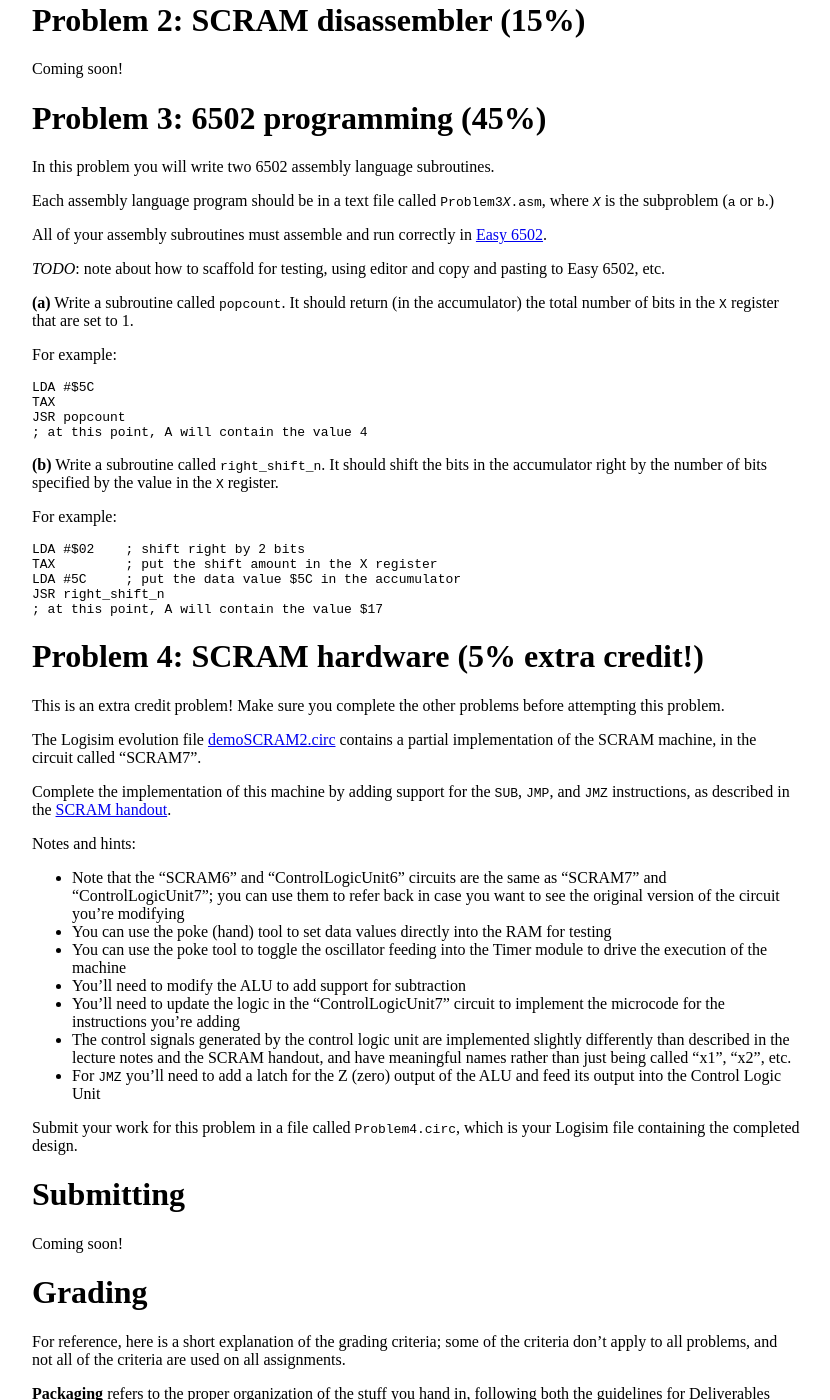
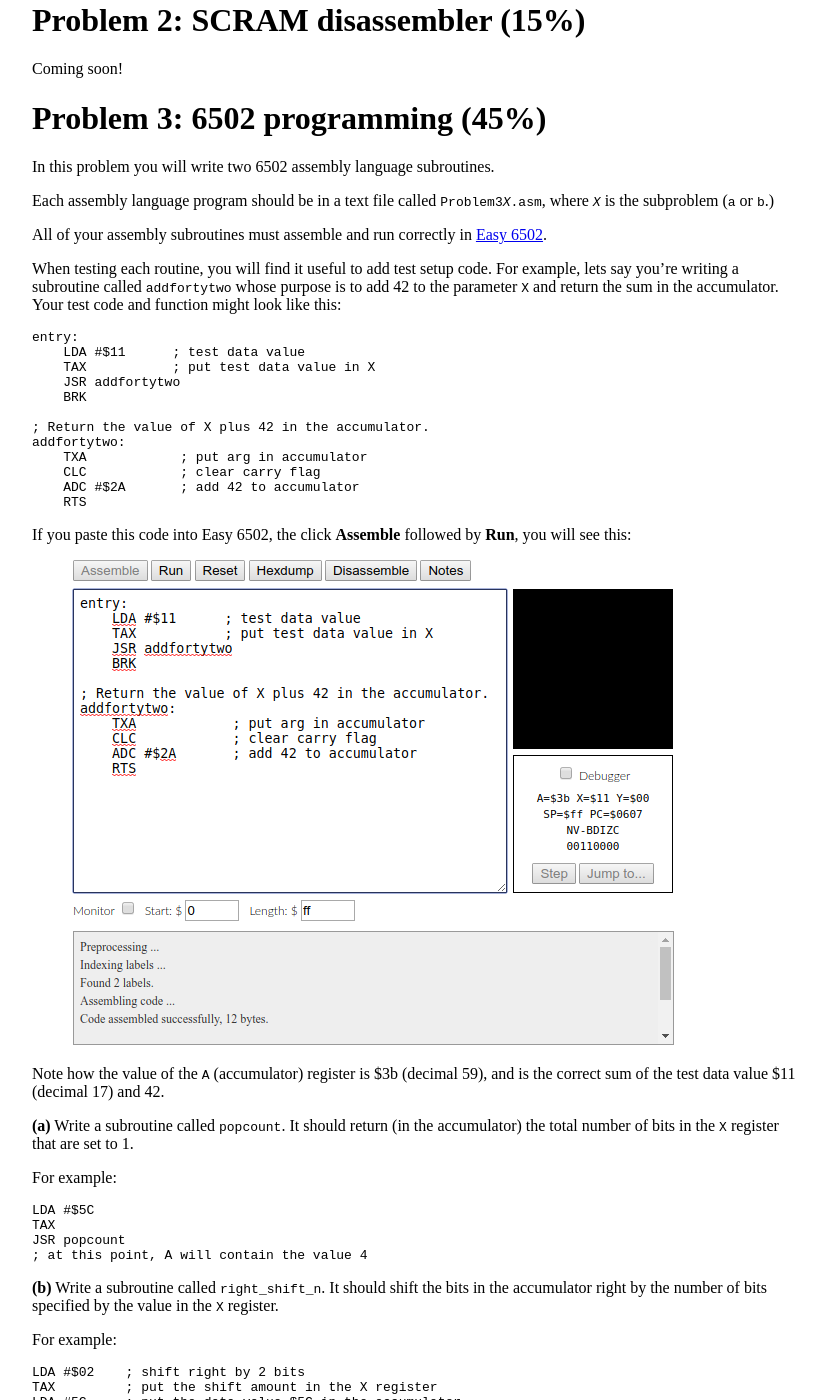
Before and after one commit to jhucsf/fall2019, a Jekyll site: the page built from hw/hw3.md, in a window 1280 px wide and 1400 px high, scrolled down 2067 px. Shown: the whole window, without its empty margins (224-1054 px from the left). Built offline with Jekyll 4.4.1, drawn with Linux system fonts in a browser that asks for light colours.

Commit message:
instructions on how to scaffold 6502 assembly routines

````diff
--- a/hw/hw3.md
+++ b/hw/hw3.md
@@ -109,7 +109,28 @@ Each assembly language program should be in a text file called <tt>Problem3<i>X<
 
 All of your assembly subroutines must assemble and run correctly in [Easy 6502](https://skilldrick.github.io/easy6502/).
 
-*TODO*: note about how to scaffold for testing, using editor and copy and pasting to Easy 6502, etc.
+When testing each routine, you will find it useful to add test setup code.  For example, lets say you're writing a subroutine called `addfortytwo` whose purpose is to add 42 to the parameter `X` and return the sum in the accumulator.  Your test code and function might look like this:
+
+```
+entry:
+    LDA #$11      ; test data value
+    TAX           ; put test data value in X
+    JSR addfortytwo
+    BRK
+
+; Return the value of X plus 42 in the accumulator.
+addfortytwo:
+    TXA            ; put arg in accumulator
+    CLC            ; clear carry flag
+    ADC #$2A       ; add 42 to accumulator
+    RTS
+```
+
+If you paste this code into Easy 6502, the click **Assemble** followed by **Run**, you will see this:
+
+> ![Easy 6502 screenshot](img/easy6502.png)
+
+Note how the value of the `A` (accumulator) register is $3b (decimal 59), and is the correct sum of the test data value $11 (decimal 17) and 42.
 
 **(a)** Write a subroutine called `popcount`.  It should return (in the accumulator) the total number of bits in the `X` register that are set to 1.
 
````
Also changed, not shown: hw/img/easy6502.png (added).
